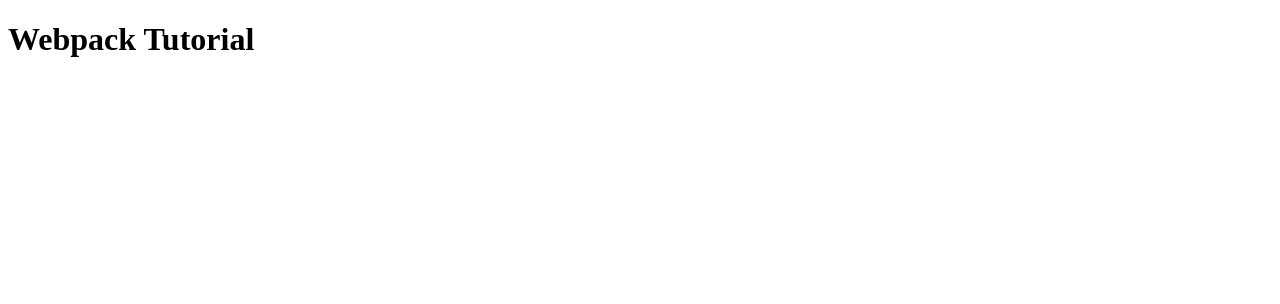
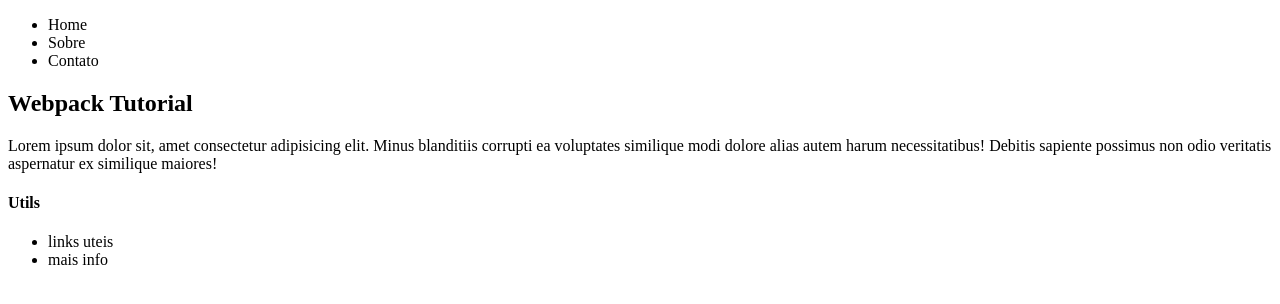
Before and after one commit to fellyph/webpack-tutorial, a website: page index.html in a window 1280 px wide. Drawn offline with Linux system fonts and the light colour scheme.

Commit message:
adding files and dummy content

```diff
--- a/index.html
+++ b/index.html
@@ -7,6 +7,27 @@
   <title>Document</title>
 </head>
 <body>
-  <h1>Webpack Tutorial</h1>
+  <section class="main">
+    <header class="navigation">
+      <ul>
+        <li>Home</li>
+        <li>Sobre</li>
+        <li>Contato</li>
+      </ul>
+    </header>
+    <div class="content">
+      <h1>Webpack Tutorial</h1>
+      <p>
+        Lorem ipsum dolor sit, amet consectetur adipisicing elit. Minus blanditiis corrupti ea voluptates similique modi dolore alias autem harum necessitatibus! Debitis sapiente possimus non odio veritatis aspernatur ex similique maiores!
+      </p>
+    </div>
+    <footer class="footer">
+      <h4>Utils</h4>
+      <ul>
+        <li>links uteis</li>
+        <li>mais info</li>
+      </ul>
+    </footer>
+  </section>
 </body>
 </html>
--- /dev/null
+++ b/src/content.js
@@ -0,0 +1,3 @@
+var contentElement = document.querySelector('.content');
+console.log(contentElement);
+contentElement.style = {background: green};
--- /dev/null
+++ b/src/footer.js
@@ -0,0 +1,3 @@
+var footerElement = document.querySelector('.footer');
+console.log(footerElement);
+footerElement.style = {background: red};
--- /dev/null
+++ b/src/header.js
@@ -0,0 +1,3 @@
+var navigationElement = document.querySelector('.navigation');
+console.log(navigationElement);
+navigationElement.style = {background: blue};
```
